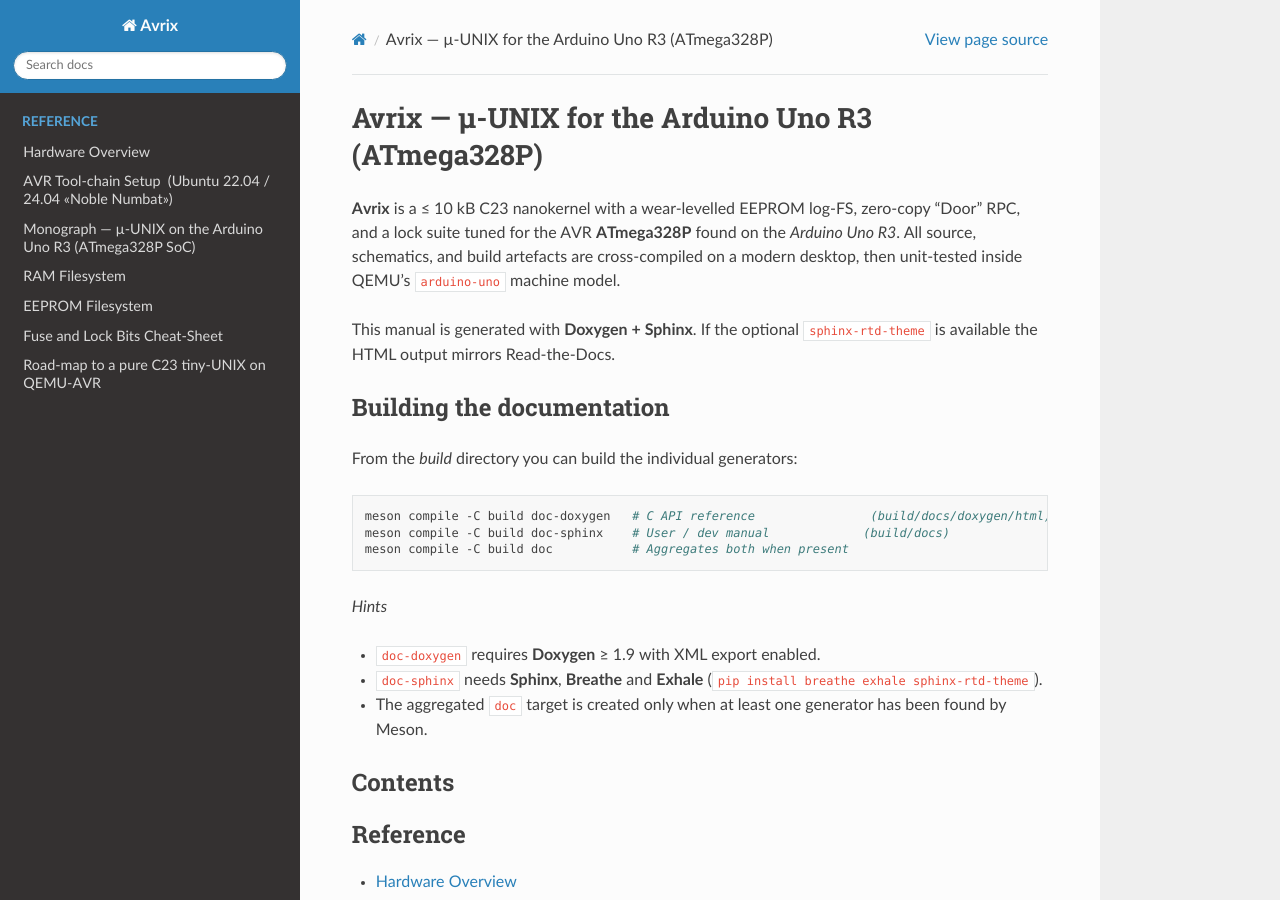
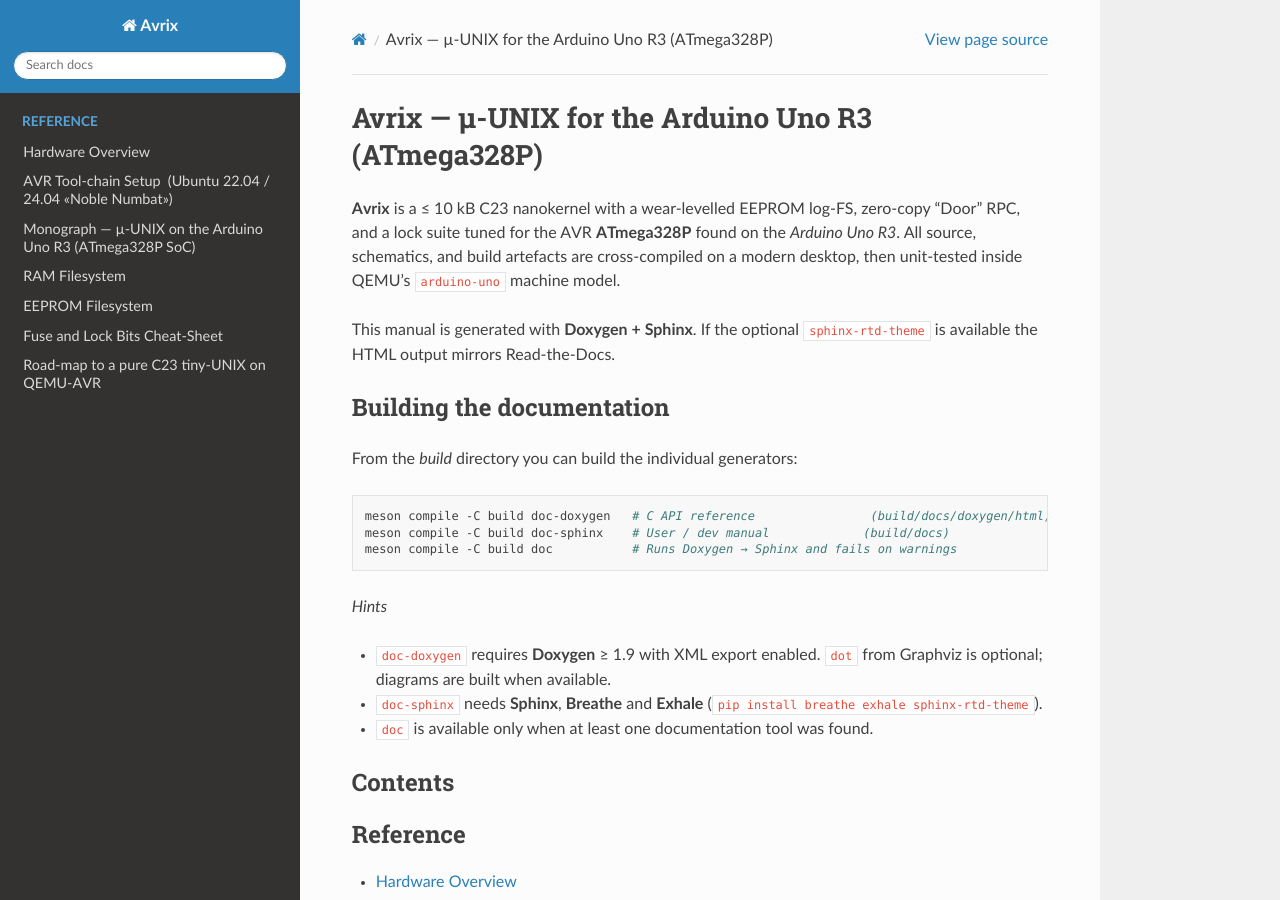
Before and after one commit to Oichkatzelesfrettschen/Avrix, a Sphinx documentation site: the page built from docs/source/index.rst, in a window 1280 px wide and 900 px high. Built offline with Sphinx 7.4.7 and the Read the Docs theme 3.1.0, drawn with Linux system fonts in a browser that asks for light colours.

Commit message:
build: enforce warning-free docs

```diff
--- a/docs/source/index.rst
+++ b/docs/source/index.rst
@@ -21,15 +21,15 @@
 
    meson compile -C build doc-doxygen   # C API reference                (build/docs/doxygen/html)
    meson compile -C build doc-sphinx    # User / dev manual             (build/docs)
-   meson compile -C build doc           # Aggregates both when present
+   meson compile -C build doc           # Runs Doxygen → Sphinx and fails on warnings
 
 *Hints*
 
 * ``doc-doxygen`` requires **Doxygen** ≥ 1.9 with XML export enabled.
+  ``dot`` from Graphviz is optional; diagrams are built when available.
 * ``doc-sphinx`` needs **Sphinx**, **Breathe** and **Exhale**
   (``pip install breathe exhale sphinx-rtd-theme``).
-* The aggregated ``doc`` target is created only when at least one
-  generator has been found by Meson.
+* ``doc`` is available only when at least one documentation tool was found.
 
 -------------------------------------------------
 Contents
--- a/docs/source/toolchain.rst
+++ b/docs/source/toolchain.rst
@@ -169,7 +169,9 @@
 
    meson compile -C build doc-doxygen   # API reference
    meson compile -C build doc-sphinx    # user manual
-   meson compile -C build doc           # both of the above
+   meson compile -C build doc           # sequential build; warnings fail
+
+``dot`` from Graphviz is detected automatically to produce call graphs.
 
 6 A · Docker image
 ------------------
```
Also changed, not shown: 2 other files.
